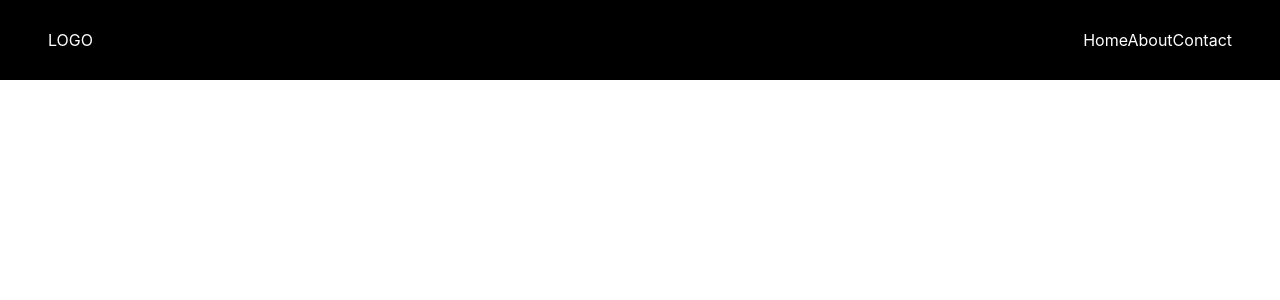
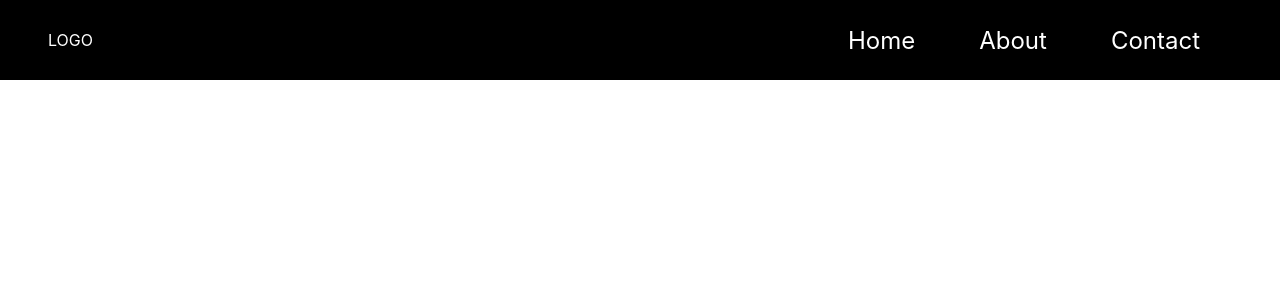
Before and after one commit to domchu/freedom-life-church-website-using-Next-React, a Next.js app: page / in a window 1280 px wide. Shown: the top 300 px of the page. Built offline with nearby package versions, Linux system fonts and the light colour scheme.

Commit message:
style:style the anchor links

```diff
--- a/Components/Navbar.jsx
+++ b/Components/Navbar.jsx
@@ -10,24 +10,28 @@ const Nav = styled.nav`
   align-items: center;
   padding: 0 3rem;
 `;
+const StyledLink = styled.a`
+  margin: 0 2rem;
+  font-size: 1.5em;
+`;
 
 const Navbar = () => {
   return (
     <Nav>
-      <div className="navlink">
-        <Link href="/">
+      <div>
+        <Link href="/" passHref>
           <a>LOGO</a>
         </Link>
       </div>
       <div>
-        <Link href="/">
-          <a>Home</a>
+        <Link href="/" passHref>
+          <StyledLink>Home</StyledLink>
         </Link>
-        <Link href="/about">
-          <a>About</a>
+        <Link href="/about" passHref>
+          <StyledLink>About</StyledLink>
         </Link>
-        <Link href="/contact">
-          <a>Contact</a>
+        <Link href="/contact" passHref>
+          <StyledLink>Contact</StyledLink>
         </Link>
       </div>
     </Nav>
```
